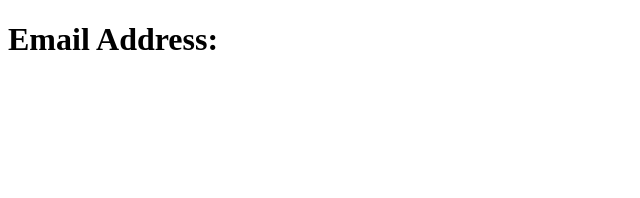
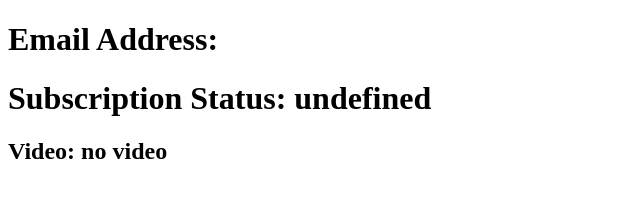
Before and after one commit to chrisdarling302/jscrashcourse, a plain HTML site: page index.html in a window 1280 px wide. Shown: the whole page, without its empty margins (0-640 px from the left). Drawn offline with Linux system fonts and the light colour scheme.

Commit message:
finished Promises

```diff
--- a/app.js
+++ b/app.js
@@ -364,3 +364,58 @@ fetch("https://jsonplaceholder.typicode.com/users/1")
   */
 
 // 2. Async/Await
+
+const emailRef = document.querySelector(".email") //this is a variable
+const statusRef = document.querySelector(".status");
+const videoRef = document.querySelector(".video");
+
+async function main() {
+  const response = await fetch("https://jsonplaceholder.typicode.com/users/1")
+  const data = await response.json()
+  console.log(data)
+  emailRef.innerHTML = data.email
+}
+
+main();
+
+//How to create a promise:
+
+function getSubscriptionStatus() {
+ return new Promise((resolve, reject) => {
+    resolve(undefined)
+  })
+}
+// 1. Then
+//getSubscriptionStatus().then(response => console.log(response))
+
+// 2. Async/Await
+
+
+function getVideo(subscriptionStatus) {
+  return new Promise((resolve, reject) => {
+    if (subscriptionStatus === "VIP") {
+      resolve("show video")
+    }
+    else if (subscriptionStatus === "FREE") {
+      resolve("show trailer")
+    }
+    else {
+      reject("no video")
+    }
+  })
+}
+
+async function main() {
+  const status = await getSubscriptionStatus();
+  statusRef.innerHTML = status;
+  try {
+    console.log(await getVideo(status))
+  }
+  catch (e) {
+    console.log(e)
+    videoRef.innerHTML = e;
+  }
+
+}
+
+main()
--- a/index.html
+++ b/index.html
@@ -9,5 +9,7 @@
 </head>
 <body>
    <h1>Email Address: <span class="email"></span></h1>
+   <h1>Subscription Status: <span class="status"></span></h1>
+   <h2>Video: <span class="video"></span></h2>
 </body>
 </html>
```
